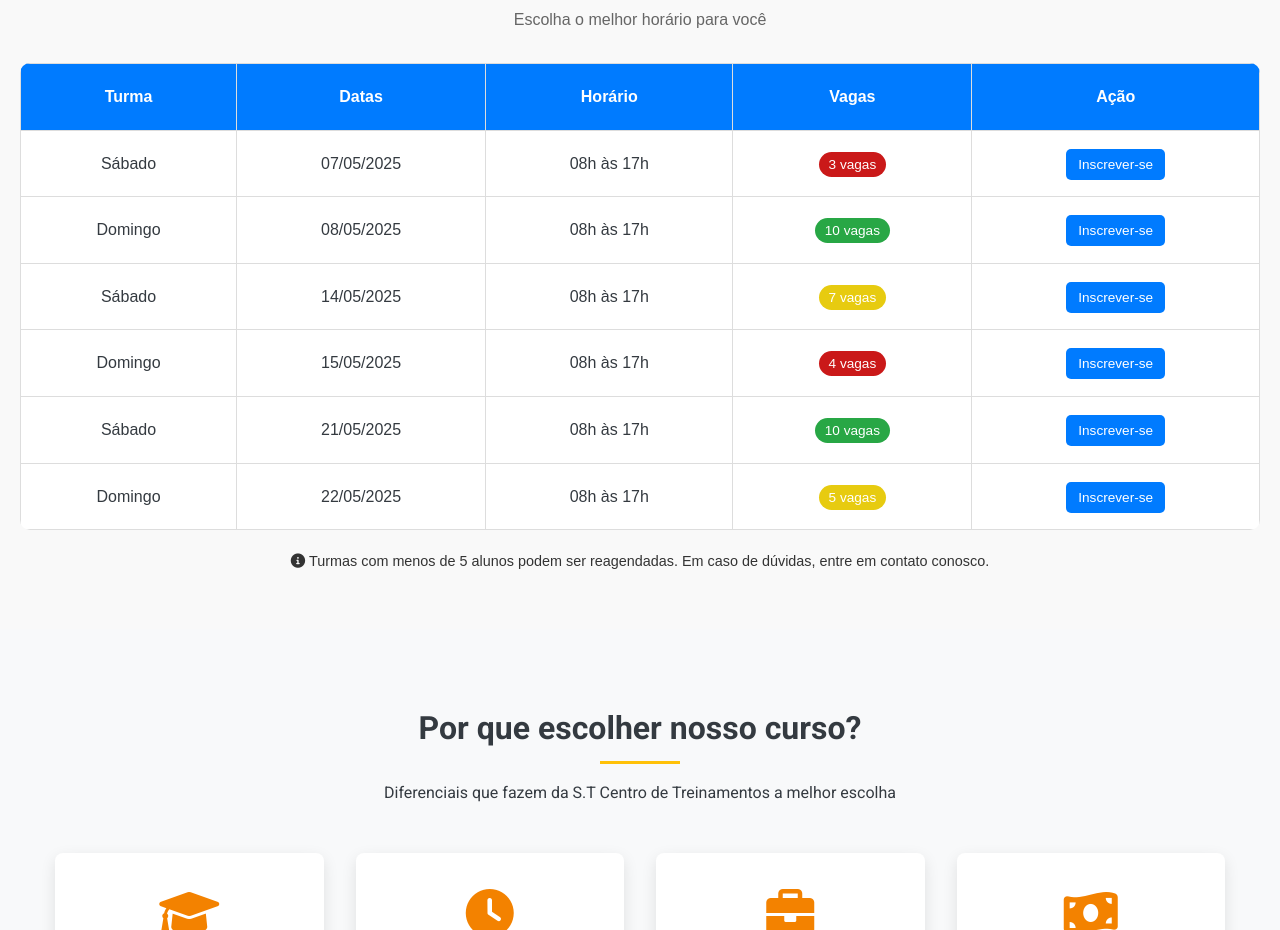
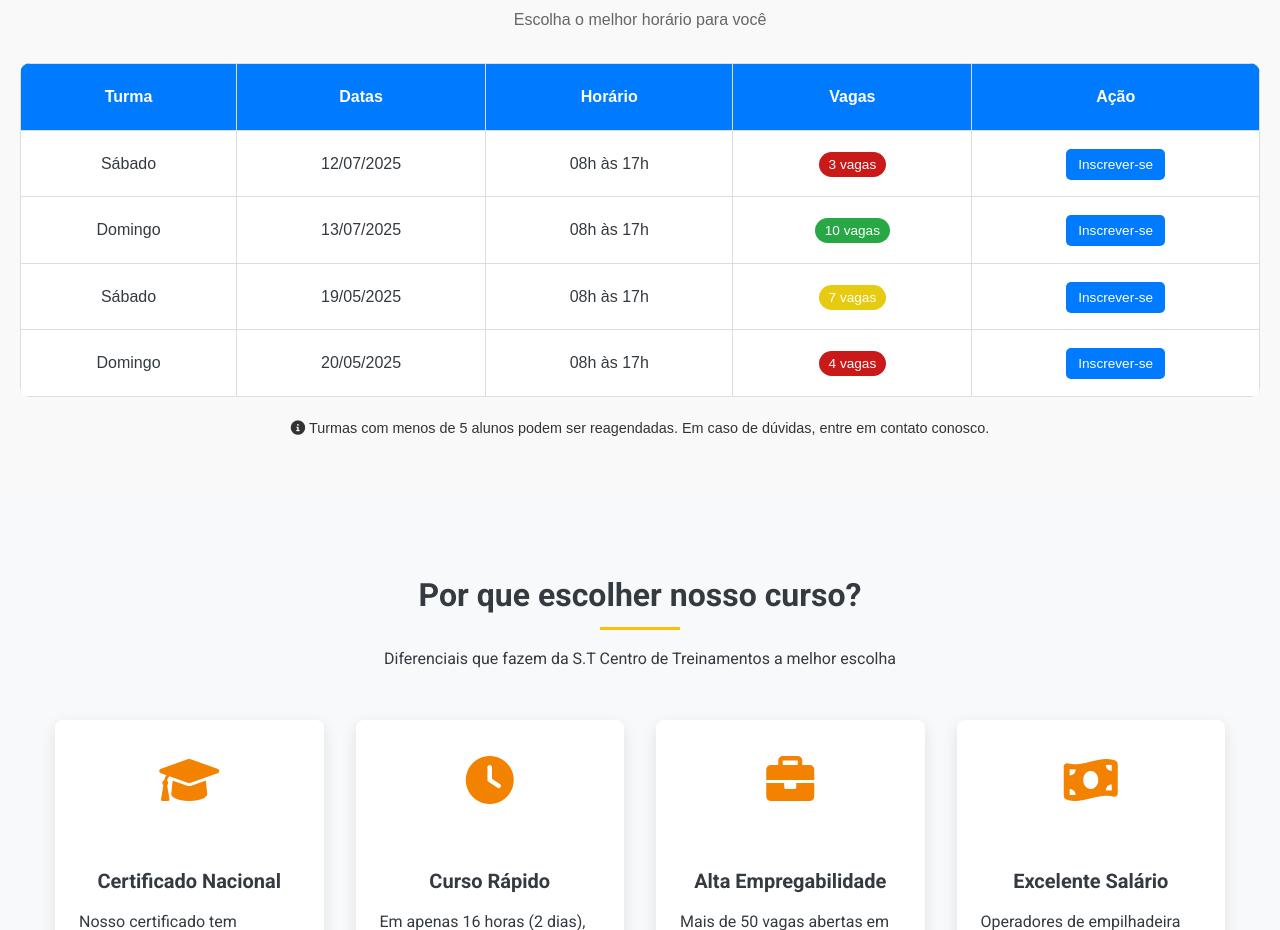
Before and after one commit to STcentro/ST, a plain HTML site: page index.html in a window 1280 px wide. Shown: the part 1661-2591 px from the top of the page. Drawn offline with nearby package versions, Linux system fonts and the light colour scheme; no server answers.

Commit message:
Update index.html

```diff
--- a/index.html
+++ b/index.html
@@ -145,32 +145,33 @@ src="https://www.facebook.com/tr?id=1420977822431689&ev=PageView&noscript=1"
                     <tbody>
                         <tr>
                             <td data-label="Turma">Sábado</td>
-                            <td data-label="Datas">07/05/2025</td>
+                            <td data-label="Datas">12/07/2025</td>
                             <td data-label="Horário">08h às 17h</td>
                             <td data-label="Vagas"><span class="cal-badge-danger">3 vagas</span></td>
                             <td data-label="Ação"><a href="/form_whatsapp_numeros.html" class="cal-btn-primary">Inscrever-se</a></td>
                         </tr>
                         <tr>
                             <td data-label="Turma">Domingo</td>
-                            <td data-label="Datas">08/05/2025</td>
+                            <td data-label="Datas">13/07/2025</td>
                             <td data-label="Horário">08h às 17h</td>
                             <td data-label="Vagas"><span class="cal-badge-success">10 vagas</span></td>
                             <td data-label="Ação"><a href="/form_whatsapp_numeros.html" class="cal-btn-primary">Inscrever-se</a></td>
                         </tr>
                         <tr>
                             <td data-label="Turma">Sábado</td>
-                            <td data-label="Datas">14/05/2025</td>
+                            <td data-label="Datas">19/05/2025</td>
                             <td data-label="Horário">08h às 17h</td>
                             <td data-label="Vagas"><span class="cal-badge-warning"> 7 vagas</span></td>
                             <td data-label="Ação"><a href="/form_whatsapp_numeros.html" class="cal-btn-primary">Inscrever-se</a></td>
                         </tr>
                         <tr>
                             <td data-label="Turma">Domingo</td>
-                            <td data-label="Datas">15/05/2025</td>
+                            <td data-label="Datas">20/05/2025</td>
                             <td data-label="Horário">08h às 17h</td>
                             <td data-label="Vagas"><span class="cal-badge-danger">4 vagas</span></td>
                             <td data-label="Ação"><a href="/form_whatsapp_numeros.html" class="cal-btn-primary">Inscrever-se</a></td>
                         </tr>
+                        <!--
                         <tr>
                             <td data-label="Turma">Sábado</td>
                             <td data-label="Datas">21/05/2025</td>
@@ -185,6 +186,7 @@ src="https://www.facebook.com/tr?id=1420977822431689&ev=PageView&noscript=1"
                             <td data-label="Vagas"><span class="cal-badge-warning">5 vagas</span></td>
                             <td data-label="Ação"><a href="/form_whatsapp_numeros.html" class="cal-btn-primary">Inscrever-se</a></td>
                         </tr>
+                        -->
                     </tbody>
                 </table>
             </div>
```
